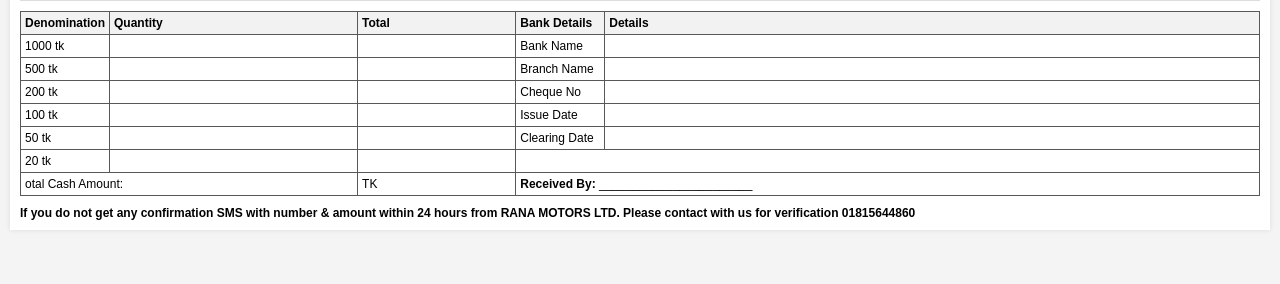
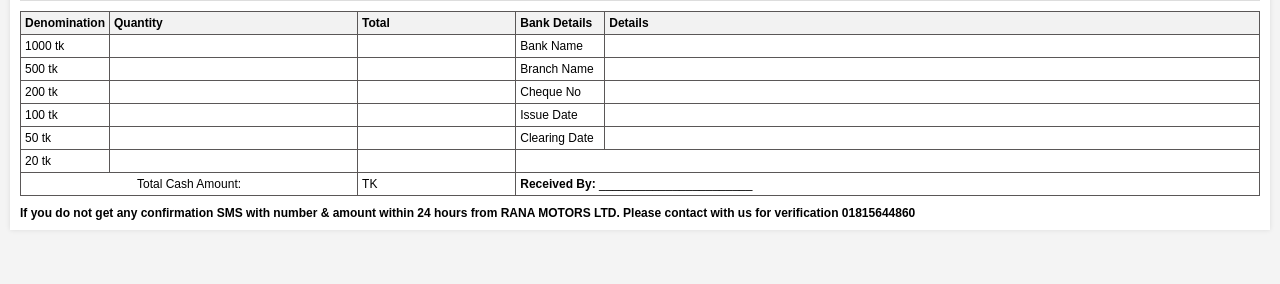
Before and after one commit to shamimkhaled/rana-motors-uttara, a Django app: template core/templates/core/billreport.html in a window 1280 px wide. Shown: the part 273-557 px from the top of the page. Run offline with Django 4.2, Linux system fonts and the light colour scheme; the template is opened without the code that fills it, so the values that code supplies are empty.

Commit message:
bill updated for money receipt

```diff
--- a/core/templates/core/billreport.html
+++ b/core/templates/core/billreport.html
@@ -219,7 +219,7 @@
           <tfoot>
             <tr>
               <!-- <th class="w-24">Total Cash Amount:</th> -->
-              <td colspan="2" class="text-right font-semibold">otal Cash Amount:</td>
+              <td colspan="2" class="text-center font-bold">Total Cash Amount:</td>
               <td >{{bills.ammount}} TK</td>
               <td colspan="2"> <strong>Received By: </strong> _______________________</td>
             </tr>
```
